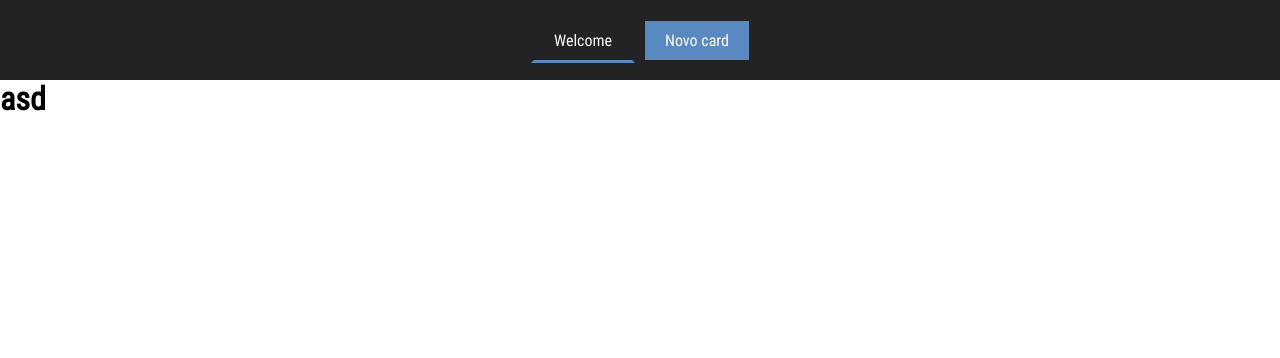
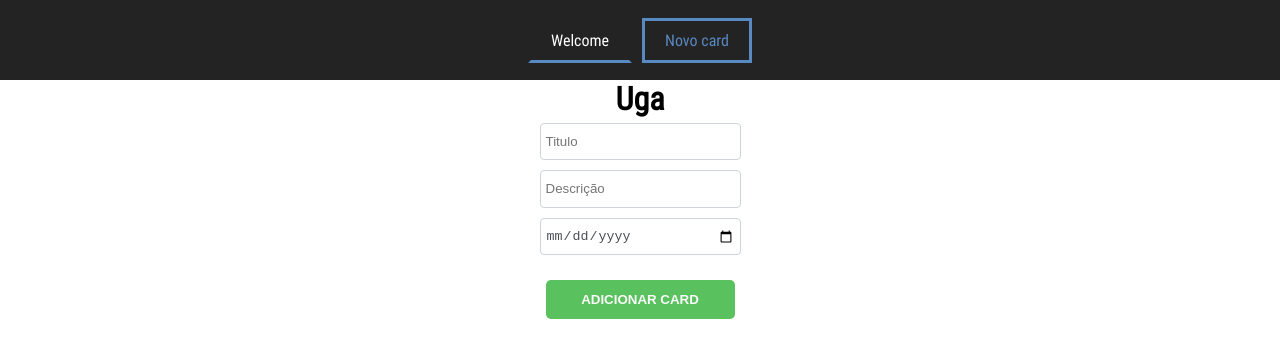
Before and after one commit to Inguim/first-react-with-typescript, a React (Create React App) app: page /dashboard/card/new in a window 1280 px wide. Shown: the top 358 px of the page. Built offline with nearby package versions, Linux system fonts and the light colour scheme; sample sign-in values are in the browser's storage.

Commit message:
Pages: Dashboard NewCard | (new)

```diff
--- a/src/pages/Dashboard/Main/index.tsx
+++ b/src/pages/Dashboard/Main/index.tsx
@@ -1,10 +1,11 @@
 import { NavLink, Outlet } from "react-router-dom";
+import { Cards } from "../../../providers";
 import colors from "../../../styles/colors";
 import { Container, Items, Navbar, TextMessage } from "./styles";
 
 const activeLink = {
-  backgroundColor: colors.blue_2,
-  border: "transparent",
+  borderColor: colors.blue_2,
+  color: colors.blue_2,
 };
 
 export default function Dashboard(): JSX.Element {
@@ -15,7 +16,7 @@ export default function Dashboard(): JSX.Element {
           <li>
             <NavLink
               to="cards"
-              style={({isActive}) => isActive ? activeLink : {}}
+              style={({ isActive }) => (isActive ? activeLink : {})}
             >
               Welcome
             </NavLink>
@@ -23,15 +24,17 @@ export default function Dashboard(): JSX.Element {
           <li>
             <NavLink
               to="card/new"
-              style={({isActive}) => isActive ? activeLink : {}}
+              style={({ isActive }) => (isActive ? activeLink : {})}
             >
               Novo card
             </NavLink>
           </li>
         </Items>
       </Navbar>
-      {/* <TextMessage>Oi 😳, so temos isso aqui!</TextMessage> */}
-      <Outlet />
+      <TextMessage>Uga</TextMessage>
+      <Cards>
+        <Outlet />
+      </Cards>
     </Container>
   );
 }
--- a/src/pages/Dashboard/NewCard/index.tsx
+++ b/src/pages/Dashboard/NewCard/index.tsx
@@ -1,6 +1,69 @@
+import { useState } from "react";
+import { useNavigate } from "react-router-dom";
+import { useCards } from "../../../hooks";
+import { Button } from "../../../styles/Button";
+import colors from "../../../styles/colors";
+import { FakeForm } from "../../../styles/FakeForm";
+import { Input } from "../../../styles/Input";
+import { MessageError } from "../../../styles/MessageError";
+
 const NewCard = (): JSX.Element => {
-  return <h1>asd</h1>;
+  const [title, setTitle] = useState<string>("");
+  const [details, setDetails] = useState<string>("");
+  const [date, setDate] = useState<string>("");
+  const [messageError, setMessageError] = useState<string>("");
+  const { newCard } = useCards();
+  const navigate = useNavigate();
+
+  const handleNewCard = (data: {
+    title: string;
+    details: string;
+    date: string;
+  }) => {
+    if (data.title !== "" && data.details !== "" && data.date !== '') {
+      newCard({ ...data, id: Math.floor(Math.random() * 100 + 1), date: new Date(data.date) });
+      navigate("../cards");
+    }
+    setMessageError("Informe todos os campos 🙈");
+  };
+
+  return (
+    <FakeForm>
+      <Input
+        placeholder="Titulo"
+        value={title}
+        error={messageError}
+        onChange={(e: React.ChangeEvent<HTMLInputElement>) =>
+          setTitle(e.target.value)
+        }
+      />
+      <Input
+        placeholder="Descrição"
+        value={details}
+        error={messageError}
+        onChange={(e: React.ChangeEvent<HTMLInputElement>) =>
+          setDetails(e.target.value)
+        }
+      />
+      <Input
+        type="date"
+        placeholder="Data"
+        value={date}
+        error={messageError}
+        onChange={(e: React.ChangeEvent<HTMLInputElement>) =>
+          setDate(e.target.value)
+        }
+      />
+      <MessageError>{messageError}</MessageError>
+      <Button
+        backgroundColor={colors.green}
+        type="button"
+        onClick={() => handleNewCard({ title, details, date })}
+      >
+        Adicionar card
+      </Button>
+    </FakeForm>
+  );
 };
 
-
 export default NewCard;
--- a/src/pages/Dashboard/index.tsx
+++ b/src/pages/Dashboard/index.tsx
@@ -1,2 +1,3 @@
 export { default as Dashboard } from './Main';
 export { default as NewCard } from './NewCard';
+export { default as Cards } from './Cards';
--- a/src/routes/index.tsx
+++ b/src/routes/index.tsx
@@ -6,7 +6,7 @@ import Register from "../pages/Register";
 
 import PrivateRoutes from "./PrivateRoutes";
 import NotAssignRoutes from "./NotAssignRoutes";
-import { Dashboard, NewCard } from "../pages/Dashboard";
+import { Cards, Dashboard, NewCard } from "../pages/Dashboard";
 
 const RoutesElements = (): JSX.Element => {
   return (
@@ -19,7 +19,7 @@ const RoutesElements = (): JSX.Element => {
         <Route path="/" element={<PrivateRoutes />}>
           <Route index element={<Welcome />} />
           <Route path="dashboard" element={<Dashboard />}>
-            <Route path="cards" element={<NewCard />} />
+            <Route path="cards" element={<Cards />} />
             <Route path="card/new" element={<NewCard />} />
           </Route>
         </Route>
```
